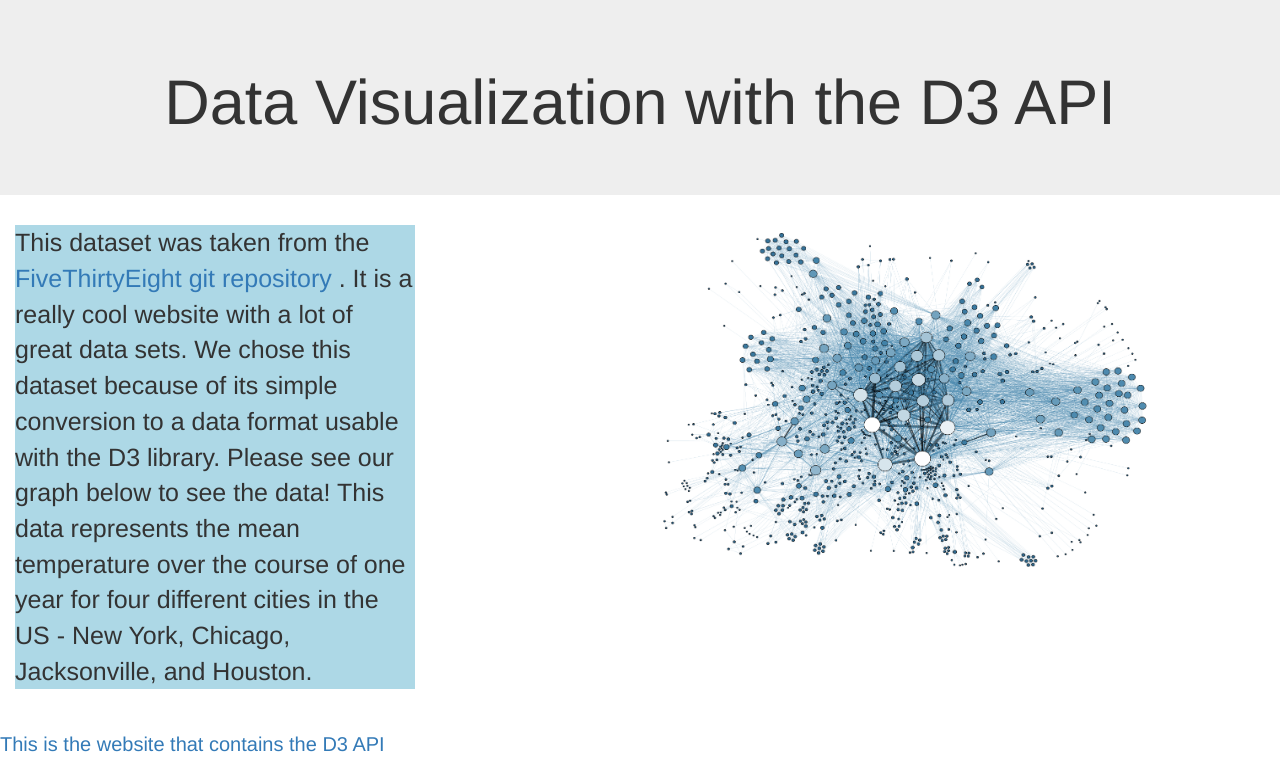
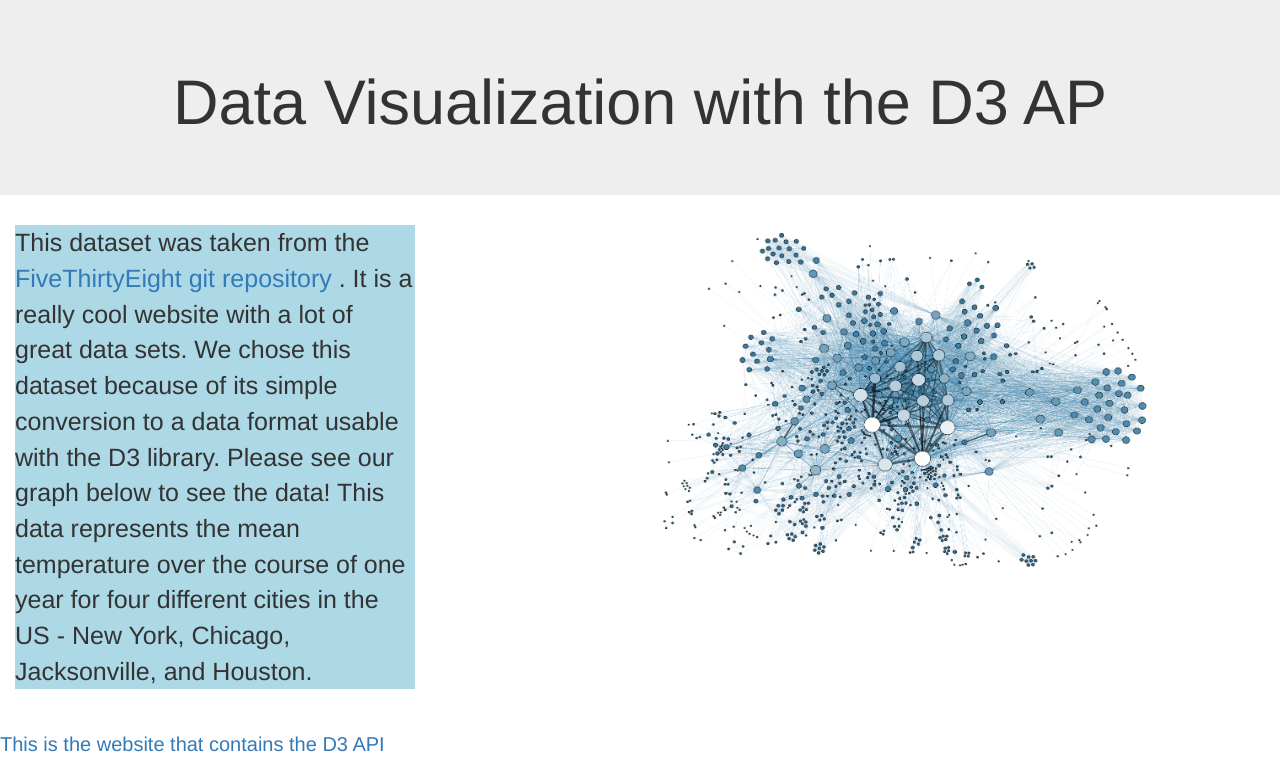
Before and after one commit to mlamontagne8/data_visualization_hh, a plain HTML site: page index.html in a window 1280 px wide. Shown: the top 759 px of the page. Drawn offline with nearby package versions, Linux system fonts and the light colour scheme.

Commit message:
Small refresher change

```diff
--- a/index.html
+++ b/index.html
@@ -14,7 +14,7 @@
 <body>
 
     <div class="jumbotron text-center">
-        <h1 id="blah">Data Visualization with the D3 API</h1>
+        <h1 id="blah">Data Visualization with the D3 AP</h1>
     </div>
     <div class="col-md-6">
 
```
